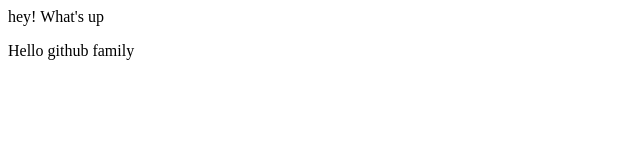
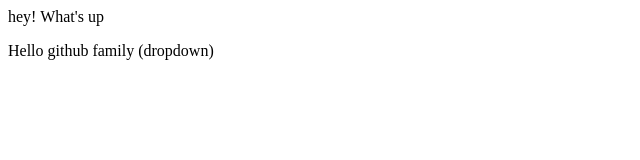
Before and after one commit to ANUSHKASONI2099/coder, a plain HTML site: page index.html in a window 1280 px wide. Shown: the full height of the page, 0-640 px from the left. Drawn offline with Linux system fonts and the light colour scheme.

```diff
--- a/index.html
+++ b/index.html
@@ -2,5 +2,5 @@
     hey! What's up
 </p>
 <p>
-    Hello github family
+    Hello github family (dropdown)
 </p>
```
